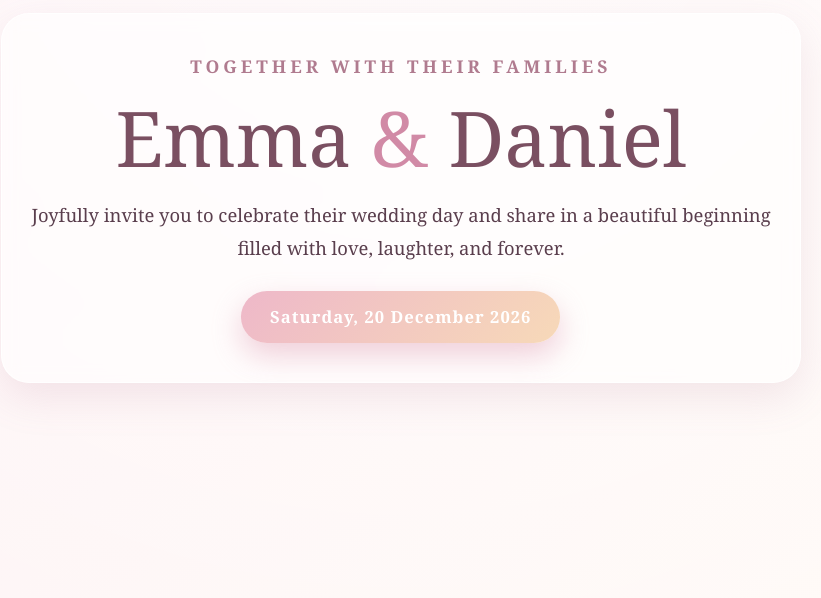
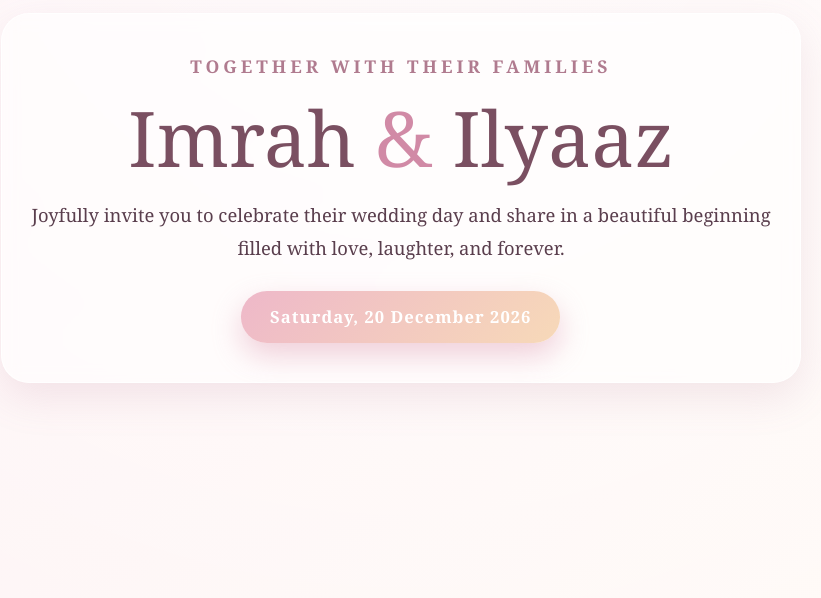
Before and after one commit to Jaboogie6/Wedding-Invite, a plain HTML site: page index.html in a window 1280 px wide. Shown: the part 202-800 px from the top of the page, without its empty margins (239-1060 px from the left). Drawn offline with Linux system fonts and the light colour scheme.

Commit message:
Update index.html

```diff
--- a/index.html
+++ b/index.html
@@ -320,7 +320,7 @@
     <section class="hero">
       <div class="hero-content">
         <h1>Together With Their Families</h1>
-        <h2>Emma <span style="color:#d18aa6;">&</span> Daniel</h2>
+        <h2>Imrah <span style="color:#d18aa6;">&</span> Ilyaaz</h2>
         <p>
           Joyfully invite you to celebrate their wedding day and share in a beautiful
           beginning filled with love, laughter, and forever.
```
